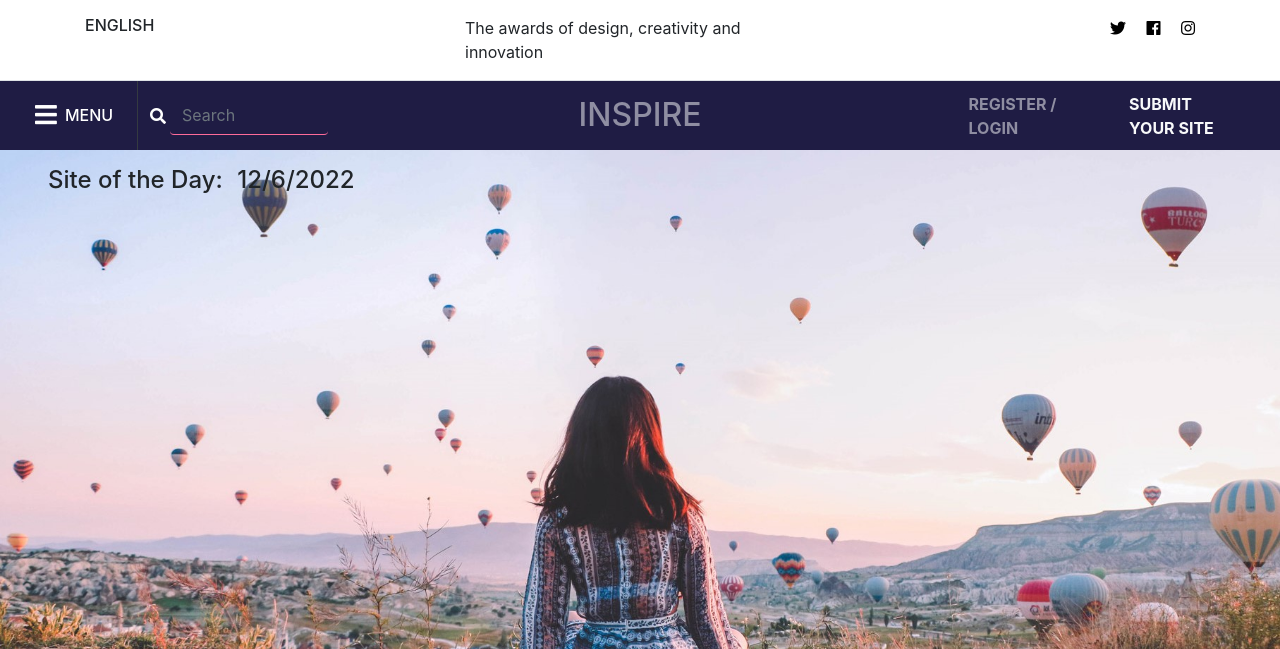
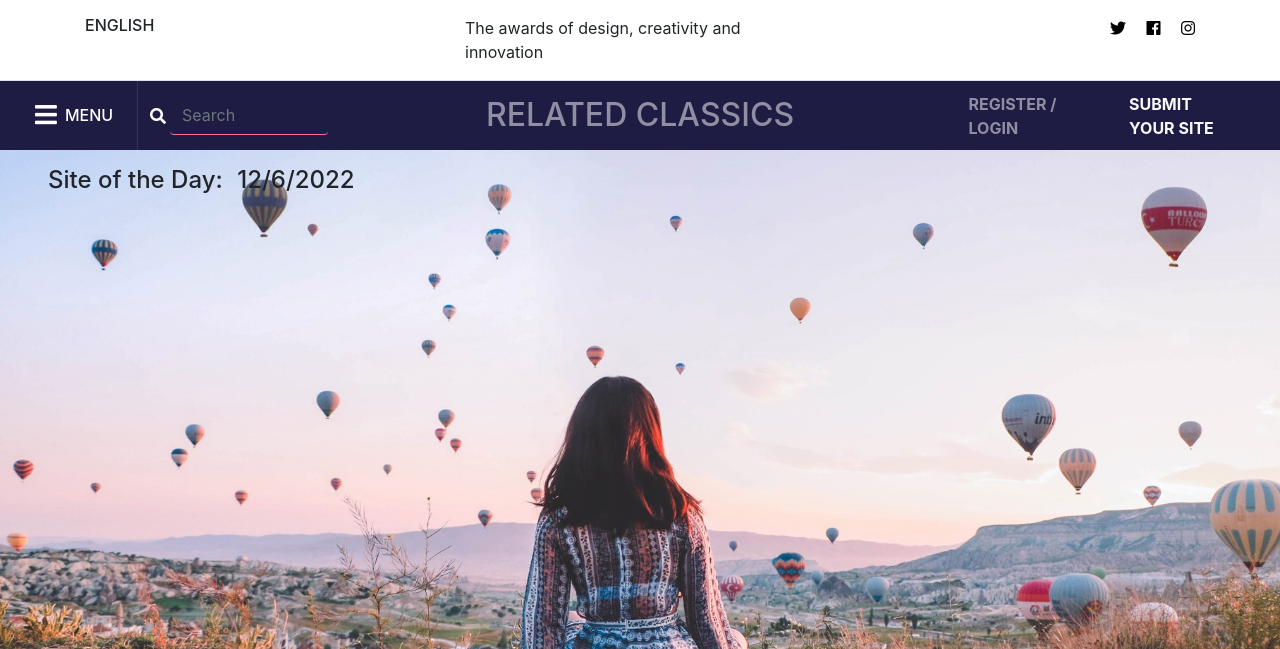
Before and after one commit to Davine-94/r-awwards, a Django app: page / in a window 1280 px wide. Shown: the top 649 px of the page. Run offline with Django 3.2, Linux system fonts and the light colour scheme; data that the repository does not hold is empty; some libraries are stand-ins or nearby versions.

```diff
--- a/projects/templates/projects/partials/navbar.html
+++ b/projects/templates/projects/partials/navbar.html
@@ -46,7 +46,7 @@
 
     <div class="logo">
       <a class="nav-link " href="{% url 'homepage' %}">
-        <h2 class="mb-0 title text-white-50">INSPIRE</h2>
+        <h2 class="mb-0 title text-white-50">RELATED CLASSICS</h2>
       </a>
     </div>
     {% if user.is_authenticated%}
```
